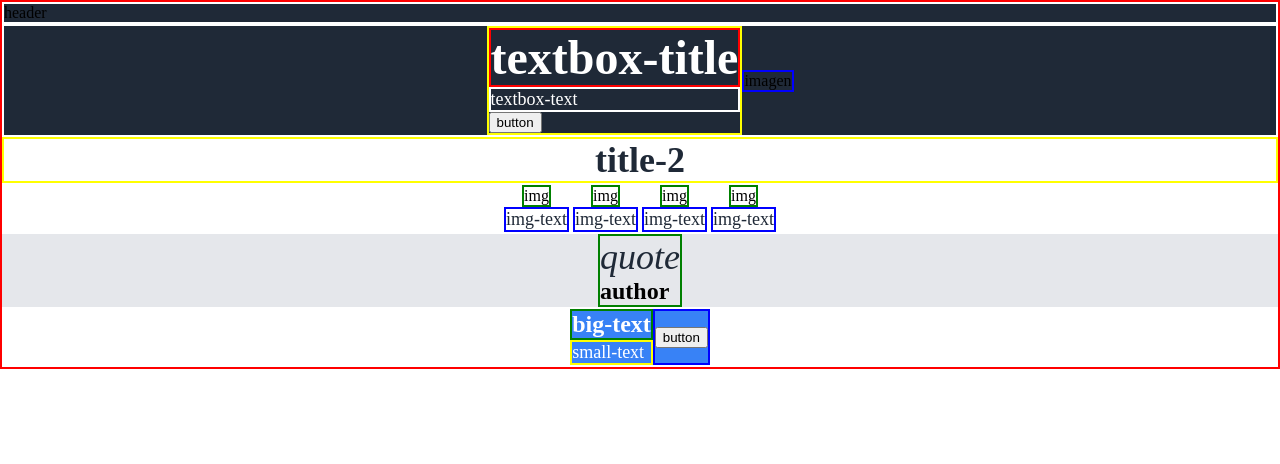
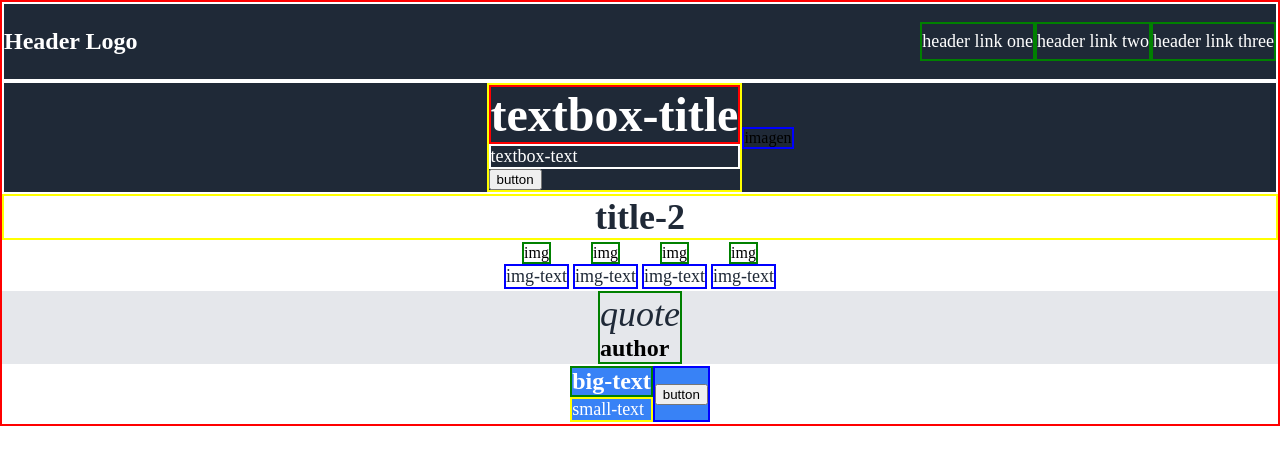
Before and after one commit to lucasahu/landing-page-project, a plain HTML site: page index.html in a window 1280 px wide. Drawn offline with Linux system fonts and the light colour scheme.

Commit message:
Add base styling and layout to the header

```diff
--- a/index.html
+++ b/index.html
@@ -11,7 +11,10 @@
         <!-- COLUMN 1 STARTS-->
         <div class="column-1">
             <div class="header">
-                header
+                <p class="header-logo">Header Logo</p>
+                <p class="header-link">header link one</p>
+                <p class="header-link">header link two</p>
+                <p class="header-link">header link three</p>
             </div>
             <div class="content">
                 <div class="textbox">
--- a/style.css
+++ b/style.css
@@ -11,6 +11,26 @@ html, body {
 }
 
 /* COLUMN 1 */
+
+.header {
+    display: flex;
+}
+
+.header-logo {
+    margin-right: auto;
+    color: white;
+    font-size: 24px;
+    font-weight: 900;
+}
+
+.header-link {
+    display: flex;
+    justify-content: center;
+    align-items: center;
+    border: 2px solid green;
+    color: white;
+    font-size: 18px;
+}
 
 .column-1 {
     background-color: #1F2937;
```
